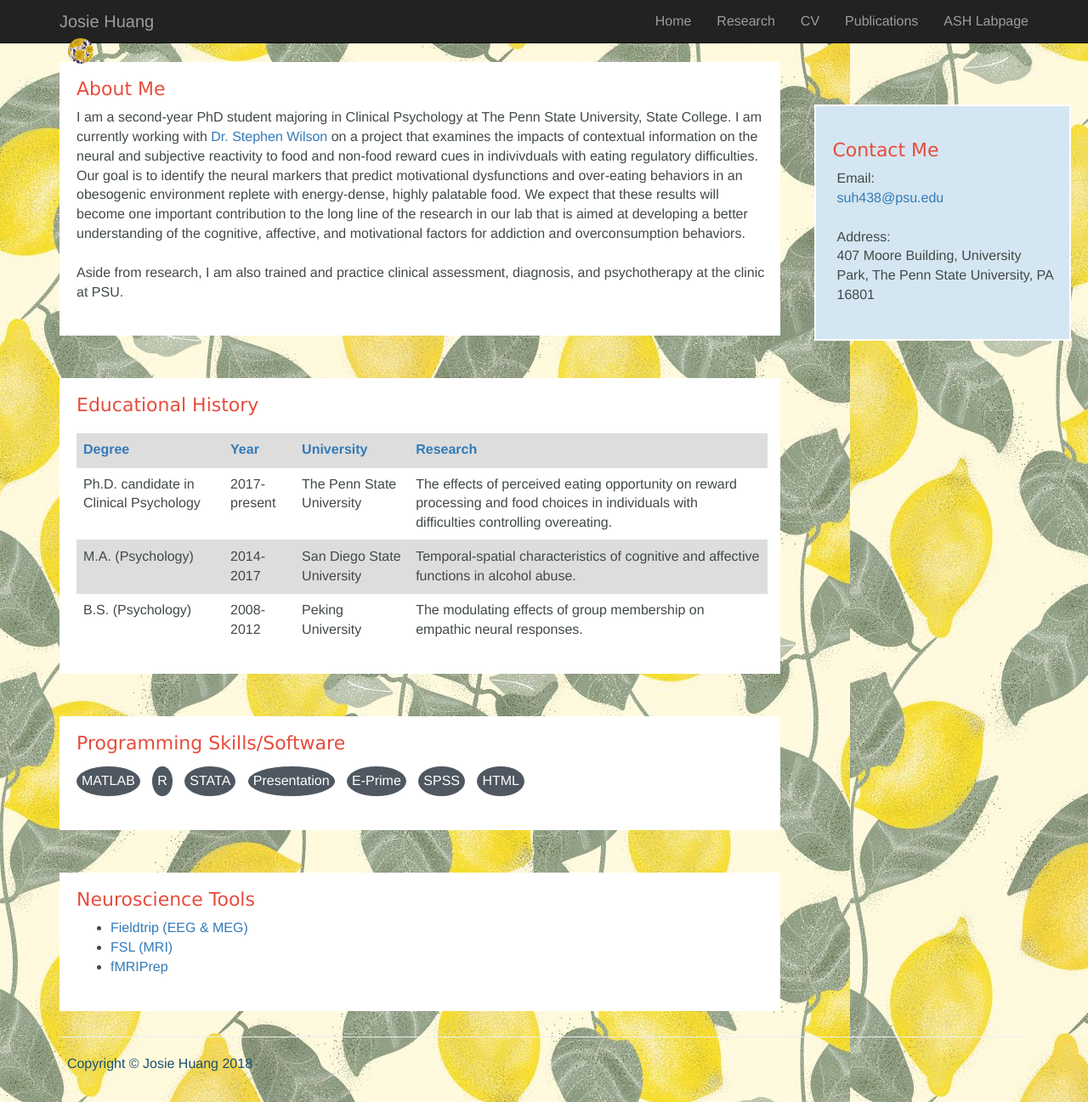
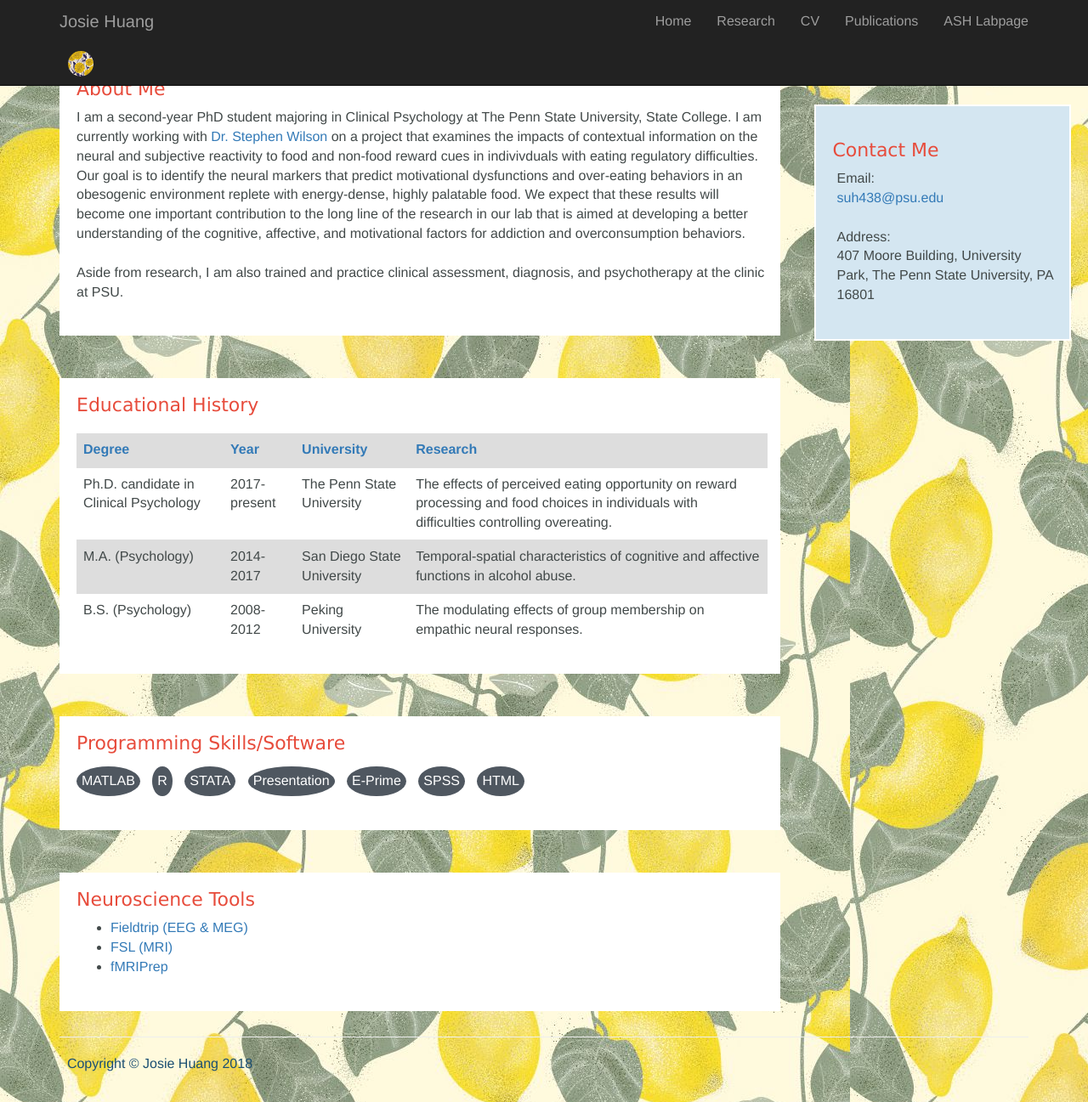
Before and after one commit to josie-shuang/josie-shuang.github.io, a Jekyll site: the page built from index.html, in a window 1280 px wide and 1297 px high. Shown: the whole window at 85% size. Built offline with Jekyll 4.4.1, drawn with Linux system fonts in a browser that asks for light colours.

Commit message:
Update header.html

```diff
--- a/_includes/header.html
+++ b/_includes/header.html
@@ -10,10 +10,10 @@
 				 </button>
 				 <a class="navbar-brand navbar-left" id="title">
                   			{{site.navbar-title}}
-					 <div id="logo">
+         			</a>
+		                 <div id="logo">
 						<img src="../img/yumeji2.jpeg">
-				 	</div>
-         			</a>
+				 </div>
 			  </div>
 
 			  <div id="myNavbar" class="navbar-collapse collapse">
```
